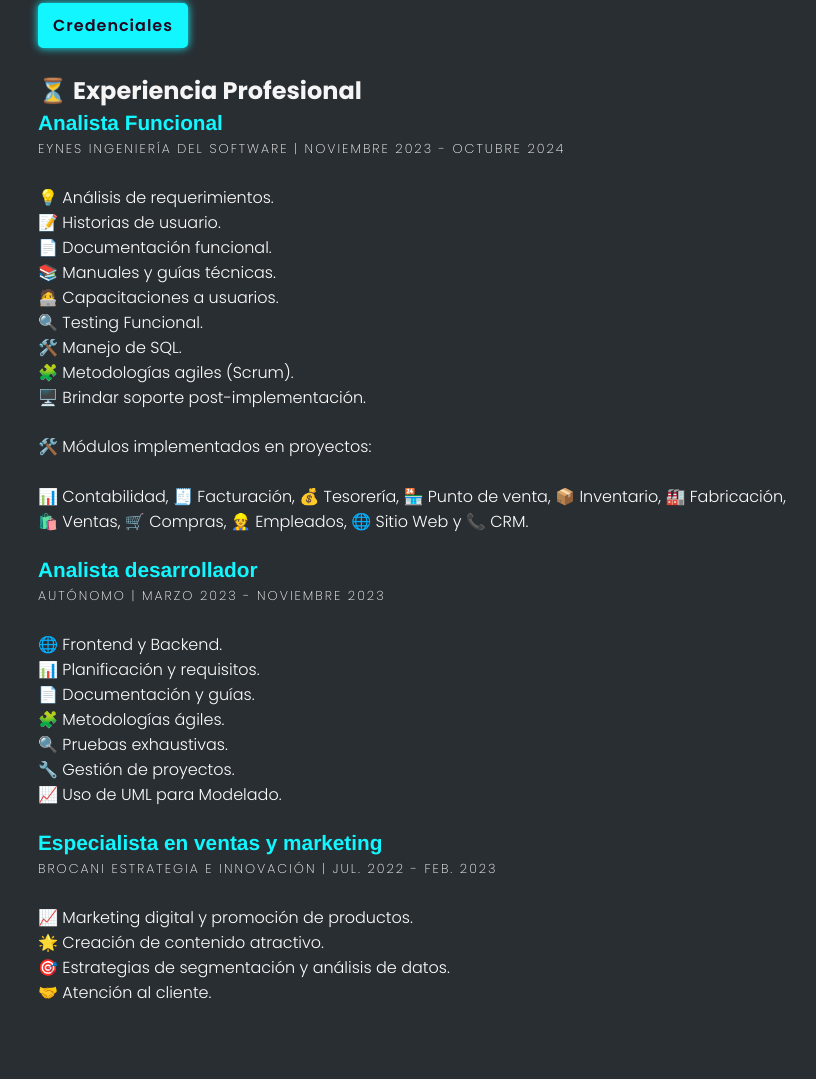
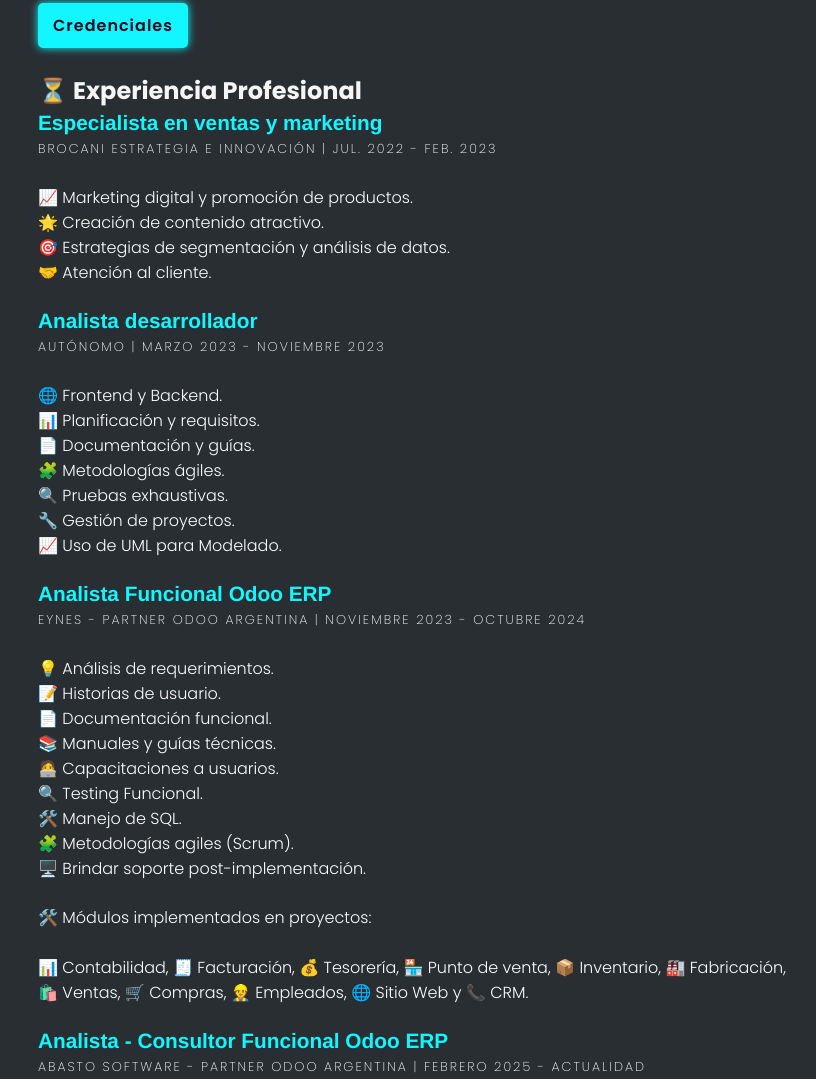
Before and after one commit to costastiven/portfolio, a plain HTML site: page index.html in a window 1280 px wide. Shown: the part 1302-2381 px from the top of the page, without its empty margins (90-906 px from the left). Drawn offline with nearby package versions, Linux system fonts and the light colour scheme.

Commit message:
Update index.html

```diff
--- a/index.html
+++ b/index.html
@@ -209,8 +209,40 @@
 
             <br>
             <h3><Strong>⏳ Experiencia Profesional</Strong></h3>
-            <h4><strong>Analista Funcional</strong></h4>
-            <span>Eynes Ingeniería del software | Noviembre 2023 - Octubre 2024</span>
+            <h4><strong>Especialista en ventas y marketing</strong></h4>
+            <span>Brocani Estrategia e Innovación | Jul. 2022 - Feb. 2023</span>
+            <p>
+                <br>
+                📈 Marketing digital y promoción de productos.
+                <br>
+                🌟 Creación de contenido atractivo.
+                <br>
+                🎯 Estrategias de segmentación y análisis de datos.
+                <br>
+                🤝 Atención al cliente.
+            </p>
+
+            <h4><strong>Analista desarrollador</strong></h4>
+            <span>Autónomo | Marzo 2023 - Noviembre 2023</span>
+            <p>
+                <br>
+                🌐 Frontend y Backend.
+                <br>
+                📊 Planificación y requisitos.
+                <br>
+                📄 Documentación y guías.
+                <br>
+                🧩 Metodologías ágiles.
+                <br>
+                🔍 Pruebas exhaustivas.
+                <br>
+                🔧 Gestión de proyectos.
+                <br>
+                📈 Uso de UML para Modelado.
+            </p>
+
+            <h4><strong>Analista Funcional Odoo ERP</strong></h4>
+            <span>Eynes -  Partner Odoo Argentina | Noviembre 2023 - Octubre 2024</span>
             <p>
                 <br>
                 💡 Análisis de requerimientos.
@@ -238,35 +270,24 @@
                 📊 Contabilidad, 🧾 Facturación, 💰 Tesorería, 🏪 Punto de venta, 📦 Inventario, 🏭 Fabricación, <br>
                 🛍️ Ventas, 🛒 Compras, 👷 Empleados, 🌐 Sitio Web y 📞 CRM.
             </p>
-            <h4><strong>Analista desarrollador</strong></h4>
-            <span>Autónomo | Marzo 2023 - Noviembre 2023</span>
+
+            <h4><strong>Analista - Consultor Funcional Odoo ERP</strong></h4>
+            <span>Abasto Software - Partner Odoo Argentina | Febrero 2025 - Actualidad</span>
             <p>
                 <br>
-                🌐 Frontend y Backend.
+                💡 Análisis de requerimientos.
                 <br>
-                📊 Planificación y requisitos.
+                📝 Historias de usuario.
                 <br>
-                📄 Documentación y guías.
+                🧑‍💻 Capacitaciones a usuarios.
                 <br>
-                🧩 Metodologías ágiles.
+                📄 Documentación funcional.
                 <br>
-                🔍 Pruebas exhaustivas.
+                📚 Manuales y guías técnicas.
                 <br>
-                🔧 Gestión de proyectos.
+                🔍 Testing Funcional.
                 <br>
-                📈 Uso de UML para Modelado.
-            </p>
-            <h4><strong>Especialista en ventas y marketing</strong></h4>
-            <span>Brocani Estrategia e Innovación | Jul. 2022 - Feb. 2023</span>
-            <p>
-                <br>
-                📈 Marketing digital y promoción de productos.
-                <br>
-                🌟 Creación de contenido atractivo.
-                <br>
-                🎯 Estrategias de segmentación y análisis de datos.
-                <br>
-                🤝 Atención al cliente.
+                🧩 Metodologías agiles (Scrum).
             </p>
 
 
```
